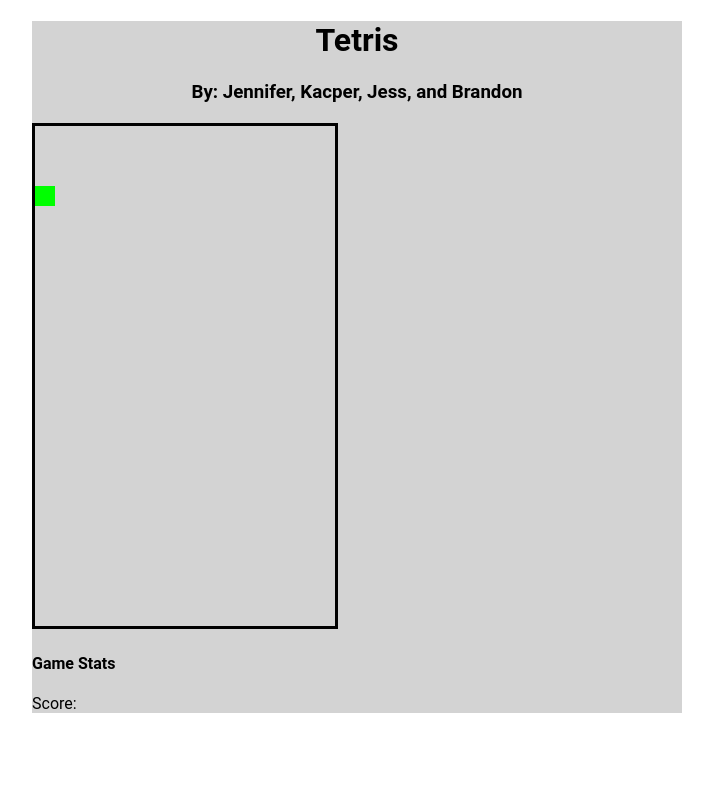
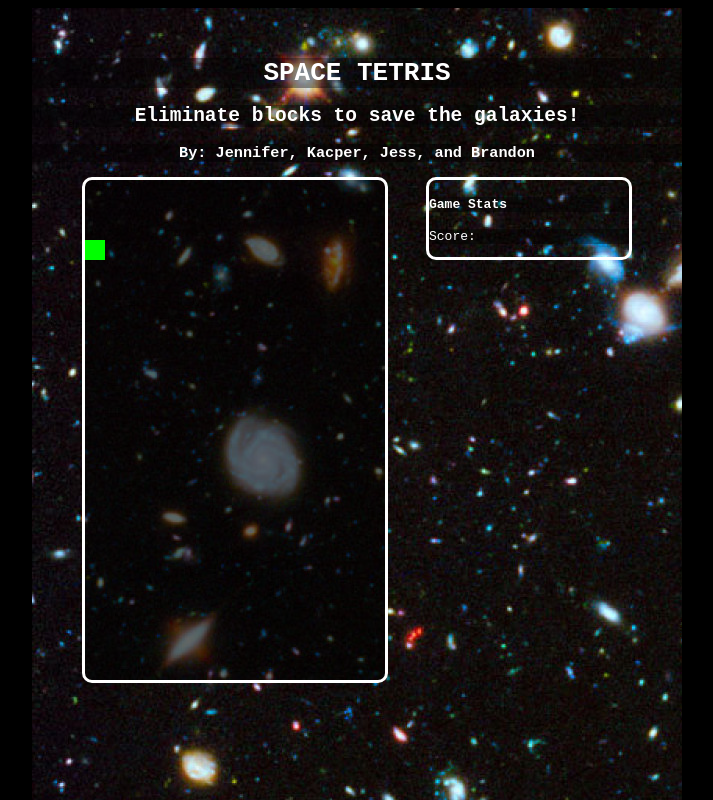
Before and after one commit to Turings98apprentice/Tetris_Game, a plain HTML site: page index.html in a window 1280 px wide. Shown: the whole page, without its empty margins (283-996 px from the left). Drawn offline with nearby package versions, Linux system fonts and the light colour scheme.

Commit message:
Space Theme

```diff
--- a/index.html
+++ b/index.html
@@ -8,8 +8,10 @@
     </head>
     <body>
         <div id="page">
+            <div style="background-image: url('o-HUBBLE-UV-facebook.jpg');" id="content">
             <div id="header">
-                <h1>Tetris</h1>
+                <h1><strong>SPACE TETRIS</strong></h1>
+                <h2><strong>Eliminate blocks to save the galaxies!</strong></h2>
                 <h3>By: Jennifer, Kacper, Jess, and Brandon</h3>
             </div>
             <div id="game-board">
@@ -19,6 +21,7 @@
                 <h4>Game Stats</h4>
                 <p>Score: <span id="score"></span></p>
             </div>
+            </div>
         </div>
     </body>
 <html>
--- a/styles.css
+++ b/styles.css
@@ -1,18 +1,50 @@
 body {
-  font-family: 'Roboto', sans-serif;
+  font-family: monospace;
+    color: white;
+    background-color: black;
 }
 
 #page {
+    margin-left: 50%;
+    /*margin-top: -50px;*/
+}
+
+#content {
+    position: fixed;
+    height: 100%;
     width: 650px;
     background-color: lightgray;
-    margin: auto;
+    margin-left: -325px;
 }
 
 #header {
     text-align: center;
-    margin: 20px;
 }
 
 canvas {
-    border:3px solid black;
+    border:3px solid white;
+    border-radius: 10px;
+    margin-left: 50px;
+    margin-bottom: 50px;
+    background-color: rgba(0,0,0,0.6);
 }
+
+#game-info {
+    float: right;
+    margin-right: 50px;
+    border: 3px solid white;
+    border-radius: 10px;
+    width: 200px;
+}
+
+#game-board {
+    display: inline-block;
+}
+
+h1, h2, h3, h4, p {
+    background-color: rgba(0,0,0,0.4);
+}
+
+h1{
+    margin-top: 50px;
+}
```
Also changed, not shown: o-HUBBLE-UV-facebook.jpg (added).
